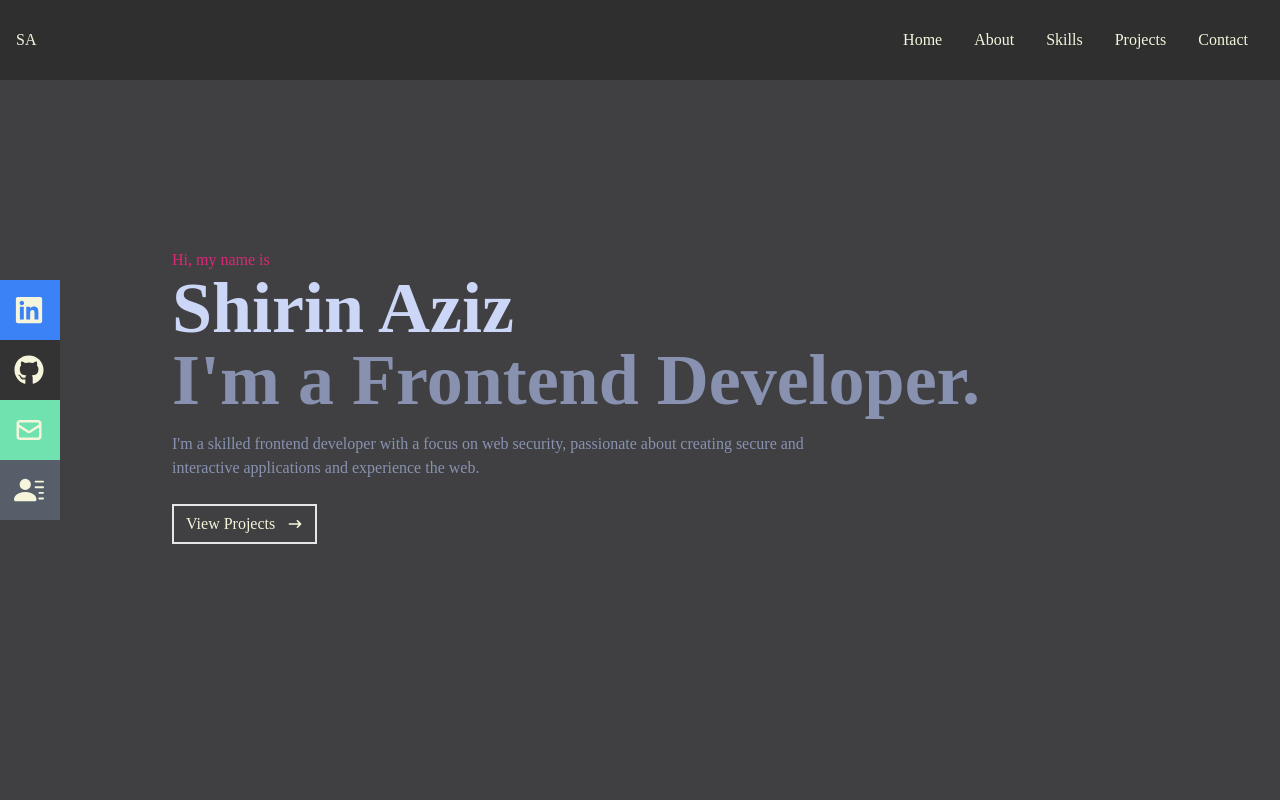
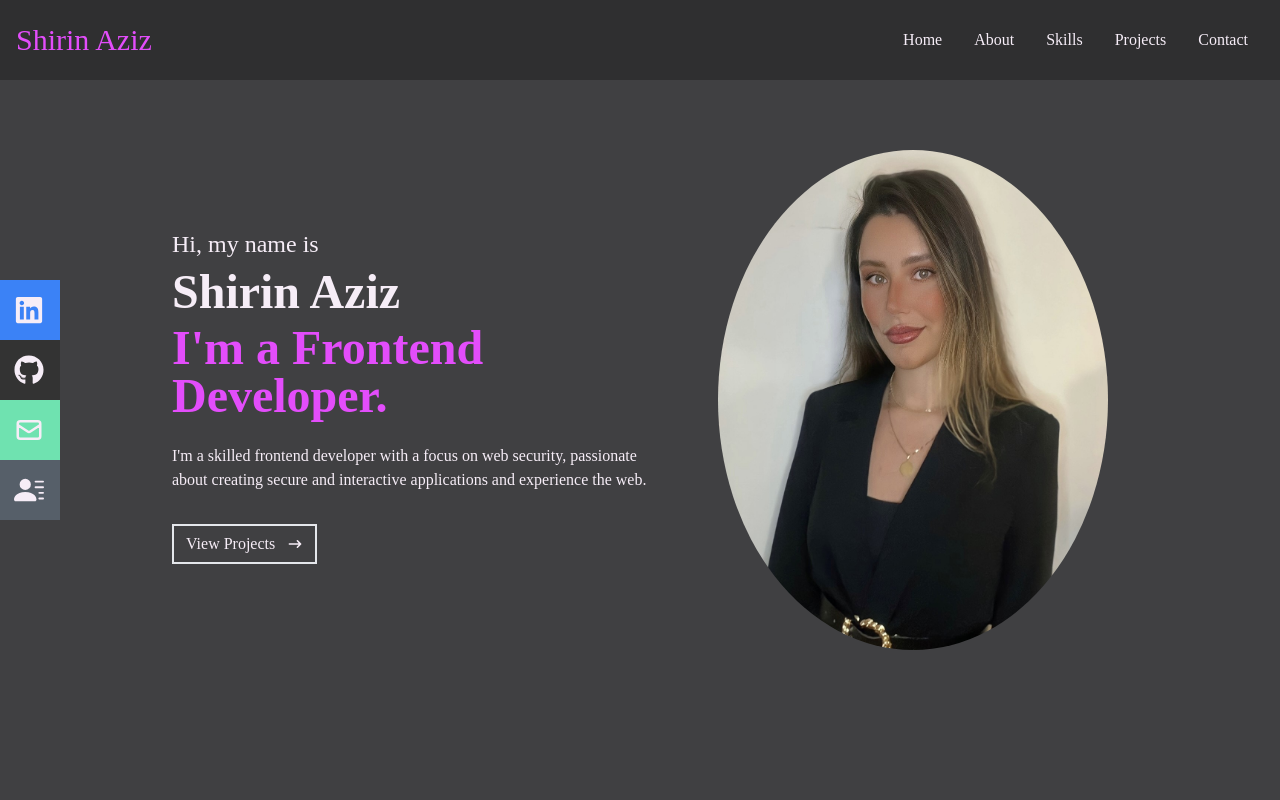
Before and after one commit to ShirinAziz/MyPortfolio, a React (Vite) app: page / in a window 1280 px wide. Shown: the top 800 px of the page. Built offline with nearby package versions, Linux system fonts and the light colour scheme.

Commit message:
changed style

```diff
--- a/src/components/About.jsx
+++ b/src/components/About.jsx
@@ -6,7 +6,7 @@ const About = () => {
       <div className="flex flex-col justify-center items-center w-full h-full">
         <div className="max-w-[1000px] w-full grid grid-cols-2 gap-8">
           <div className="sm:text-right pb-8 pl-4">
-            <p className="text-4xl font-bold inline border-b-4 border-pink-600">
+            <p className="text-4xl font-bold inline border-b-4 border-[#e34dfb]">
               About
             </p>
           </div>
--- a/src/components/Contact.jsx
+++ b/src/components/Contact.jsx
@@ -12,7 +12,7 @@ const Contact = () => {
         className="flex flex-col max-w-[600px] w-full"
       >
         <div className="pb-8">
-          <p className="text-4xl font-bold inline border-b-4 border-pink-600">
+          <p className="text-4xl font-bold inline border-b-4 border-[#e34dfb]">
             Contact
           </p>
           <p className="py-4">
@@ -38,7 +38,7 @@ const Contact = () => {
           rows="10"
           placeholder="Message"
         ></textarea>
-        <button className="border-2 hover:bg-pink-600 hover:border-pink-600 px-4 py-3 my-8 mx-auto flex items-center  ">
+        <button className="border-2 hover:bg-[#e34dfb] hover:border-[#e34dfb] px-4 py-3 my-8 mx-auto flex items-center  ">
           Let's Collaborate
         </button>
       </form>
--- a/src/components/Home.jsx
+++ b/src/components/Home.jsx
@@ -1,25 +1,27 @@
 import React from "react";
 import { HiArrowNarrowRight } from "react-icons/hi";
+import Me from "/public/Me.jpg";
 
 const Home = () => {
   return (
-    <div name="home" className="w-full h-screen bg-[#404042]">
+    <div
+      name="home"
+      className="w-full h-screen bg-[#404042] flex flex-col sm:flex-row gap-[50px] justify-center items-center max-w-[1000px] mx-auto px-8"
+    >
       {/* Container */}
-      <div className="max-w-[1000px] mx-auto px-8 flex flex-col justify-center h-full">
-        <p className="text-pink-600">Hi, my name is</p>
-        <h1 className="text-4xl sm:text-7xl font-bold text-[#ccd6f6]">
-          Shirin Aziz
-        </h1>
-        <h2 className="text-4xl sm:text-7xl font-bold text-[#8892B0]">
+      <div className=" flex flex-col justify-center gap-[8px] h-full">
+        <p className="sm:text-2xl">Hi, my name is</p>
+        <h1 className="text-4xl sm:text-5xl font-bold">Shirin Aziz</h1>
+        <h2 className="text-4xl sm:text-5xl font-bold text-[#e34dfb]">
           I'm a Frontend Developer.
         </h2>
-        <p className="text-[#8892B0] py-4 max-w-[700px]">
+        <p className="py-4 max-w-[700px]">
           I'm a skilled frontend developer with a focus on web security,
           passionate about creating secure and interactive applications and
           experience the web.
         </p>
         <div>
-          <button className="group border-2 px-3 my-2 h-10 flex items-center hover:bg-pink-600 hover:border-pink-600">
+          <button className="group border-2 px-3 my-2 h-10 flex items-center hover:bg-[#e34dfb] hover:border-[#e34dfb]">
             View Projects
             <span className="group-hover:rotate-90 duration-300">
               <HiArrowNarrowRight className="ml-3" />
@@ -27,6 +29,13 @@ const Home = () => {
           </button>
         </div>
       </div>
+      <div className="">
+        <img
+          className=" sm:h-[500px] sm:w-[550px] rounded-[50%]"
+          src={Me}
+          alt="pic of me"
+        />
+      </div>
     </div>
   );
 };
--- a/src/components/Navbar.jsx
+++ b/src/components/Navbar.jsx
@@ -10,7 +10,7 @@ function Navbar() {
 
   return (
     <div className="fixed w-full h-[80px] flex justify-between items-center px-4 bg-[#2f2f30]">
-      <div>SA</div>
+      <div className="text-bold text-3xl text-[#e34dfb]">Shirin Aziz</div>
 
       {/* menue */}
       <ul className="hidden md:flex">
--- a/src/components/Projects.jsx
+++ b/src/components/Projects.jsx
@@ -6,7 +6,7 @@ const Projects = () => {
     <div name="projects" className="w-full md:h-screen bg-[#404042]">
       <div className="max-w-[1000px] mx-auto p-4 flex flex-col justify-center w-full h-full">
         <div className="pb-8">
-          <p className="text-4xl font-bold inline border-b-4 border-pink-600">
+          <p className="text-4xl font-bold inline border-b-4 border-[#e34dfb]">
             Projects
           </p>
           <p className="py-6">// Check out some of my recent projects</p>
--- a/src/components/Skills.jsx
+++ b/src/components/Skills.jsx
@@ -5,7 +5,6 @@ import CSS from "/public/css.png";
 import JavaScript from "/public/javascript.png";
 import ReactImg from "/public/react.png";
 import Node from "/public/node.png";
-import GitHub from "/public/github.png";
 import Tailwind from "/public/tailwind.png";
 
 const Skills = () => {
@@ -14,7 +13,7 @@ const Skills = () => {
       {/* Container */}
       <div className="max-w-[1000px] mx-auto p-4 flex flex-col justify-center w-full h-full">
         <div>
-          <p className="text-4xl font-bold inline border-b-4 border-pink-600">
+          <p className="text-4xl font-bold inline border-b-4 border-[#e34dfb]">
             Skills
           </p>
           <p className="py-4">// These are the technologies i've worked with</p>
--- a/src/index.css
+++ b/src/index.css
@@ -6,7 +6,7 @@
   body {
     @apply font-[Raleway];
     background-color: #404042;
-    color: beige;
+    color: #f6edf7;
   }
   li {
     @apply px-4;
```
Also changed, not shown: public/Me.jpeg (deleted), public/Me.jpg (added).
